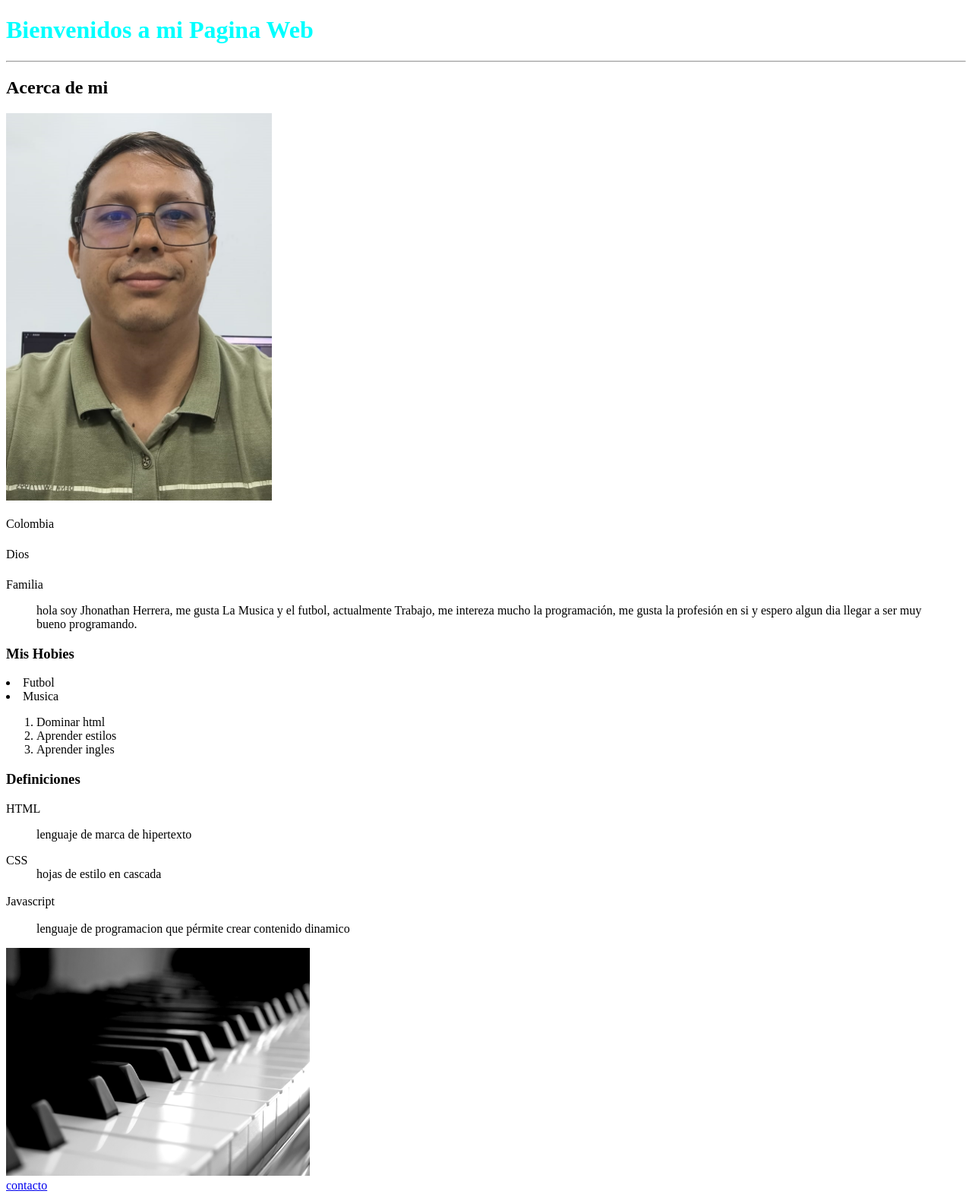
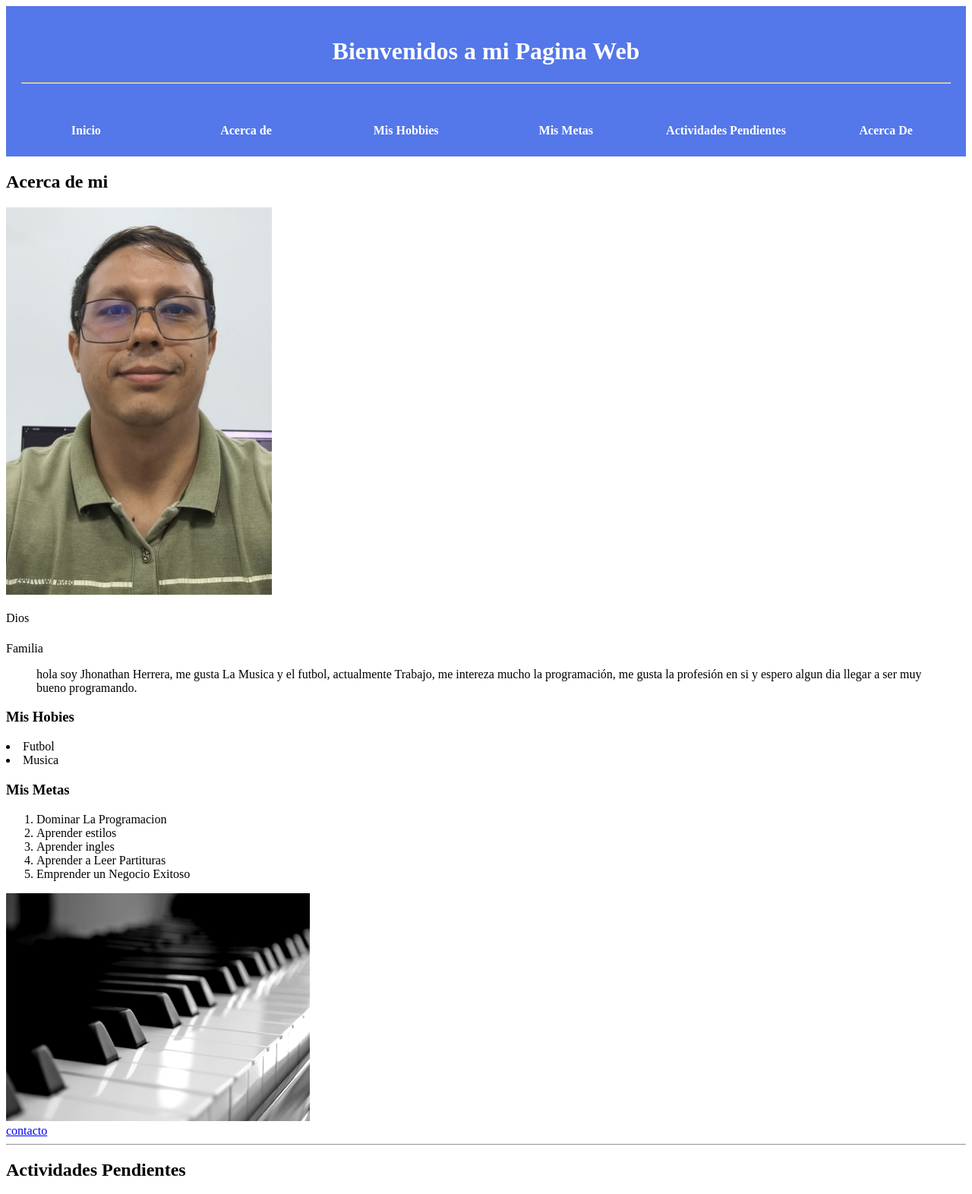
Before and after one commit to jazzplayer87/Repositorio, a plain HTML site: page index.html in a window 1280 px wide. Shown: the top 1572 px of the page at 76% size. Drawn offline with Linux system fonts and the light colour scheme.

Commit message:
Actualización en estilos e index

```diff
--- a/estilos.css
+++ b/estilos.css
@@ -1,3 +1,37 @@
-h1{color:aqua;
+h1{color:white;
 
 }
+/* Estilos para el Encabezado */
+header {background-color: rgb(84, 119, 233);
+padding: 20px;
+text-align: center;
+color: white
+}
+
+/* Estilos para la Barra de navegacion */
+nav{
+    background-color: rgb(84, 119, 233);
+    padding: 10px 0;
+}
+nav ul{
+list-style-type: none;
+margin: 0;
+padding: 0;
+display: flex;
+justify-content: center;
+}
+nav ul li{
+    flex: 1;
+    text-align: center;
+}
+nav ul li a{
+    display: block;
+    color: white;
+    text-decoration: none;
+    font-weight: bold;
+    padding: 15px 0;
+    transition: background-color 0,3s;
+}
+nav ul li a:hover {
+    background-color: rgb(54, 52, 52)
+}
--- a/index.html
+++ b/index.html
@@ -12,39 +12,54 @@ table, th, td {
 </style>-->
 </head>
 <body>
+<header>
     <h1>Bienvenidos a mi Pagina Web</h1> <hr>
-    <h2>Acerca de mi</h2>
+</header>
+<nav>
+  <ul>
+    <li><a href="#Home">Inicio</a></li>
+    <li><a href="#Acerca">Acerca de</a></li>
+    <li><a href="#Hobbies">Mis Hobbies</a></li>
+    <li><a href="#Metas">Mis Metas</a></li>
+    <li><a href="#Actividades">Actividades Pendientes</a></li>
+    <li><a href="#Contact">Acerca De</a></li>
+  </ul>
+</nav>
+
+</nav>
+    <section>
+      <h2>Acerca de mi</h2>
+    </section>
     <img src="img/Jhonathan.jpeg" alt="imagen principal" width="350" height="510"><br>
-    <h3></h3> Colombia
-    <h4></h4> Dios
-    <h5></h5> Familia
+    <h3></h3> Dios
+    <h4></h4> Familia
+  <section>
     <p> <blockquote> hola soy Jhonathan Herrera, me gusta La Musica y el futbol, actualmente Trabajo, me intereza mucho la programación, me gusta la profesión en si y espero algun dia llegar a ser muy bueno programando. </p> </blockquote>
-
+  </section>
+  <section>
   <h3>Mis Hobies</h3>
+  </section>
   <ul></ul>
          <li>Futbol</li>
          <li>Musica</li>
+  <section>
+   <h3>Mis Metas</h3>
+   </section>
    <ol>
-        <li>Dominar html</li>
+        <li>Dominar La Programacion</li>
         <li>Aprender estilos</li>
         <li>Aprender ingles</li>
+        <li>Aprender a Leer Partituras</li>
+        <li>Emprender un Negocio Exitoso</li>
    </ol>
-   <h3>Definiciones</h3>
-   <dl>
-      <dt>HTML</dt>
-      <blockquote><dt>lenguaje de marca de hipertexto</dt></blockquote>
-      <dt>CSS</dt>
-      <dd>hojas de estilo en cascada</dd>
-      <br>
-      <dt>Javascript</dt>
-      <br>
-      <dd>lenguaje de programacion que pérmite crear contenido dinamico</dd>
-   </dl>
+
 <img src="img/Piano.jpg" alt="imagen principal" width="400" height="300"><br>
 <a href="https://www.facebook.com/" target="_blank">contacto</a><br>
 
 <hr>
-<h2>Actividades Pendientes</h2>
+<section>
+  <h2>Actividades Pendientes</h2>
+</section>
 <table border="1px" style= "width: 100%; height: 5px">
     <tr>
     <th>Lunes</th>
@@ -93,7 +108,9 @@ table, th, td {
   </tr>
 </table>-->
 <hr>
-<h2>Formulario de Contacto</h2>
+<section>
+  <h2>Formulario de Contacto</h2>
+</section>
 <section>
     <form action="">
         <label name="Name">Digite Su Nombre</label>
@@ -125,7 +142,9 @@ table, th, td {
         <input type="submit" value="Enviar">
      </form>
      <hr>
-     <h2>Aprendiendo Github</h2>
-</section>
+     </section>
+     <section>
+      <h2>Aprendiendo Github</h2>
+    </section>
 </body>
 </html>
```
